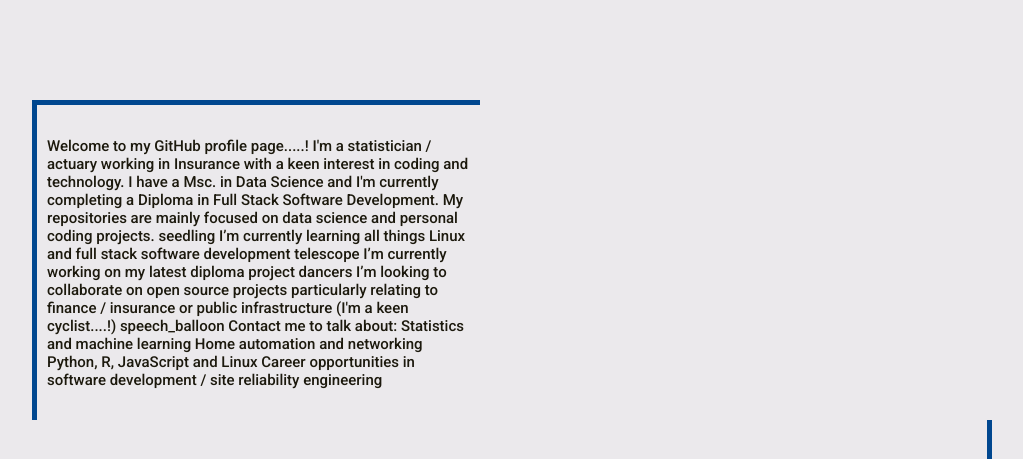
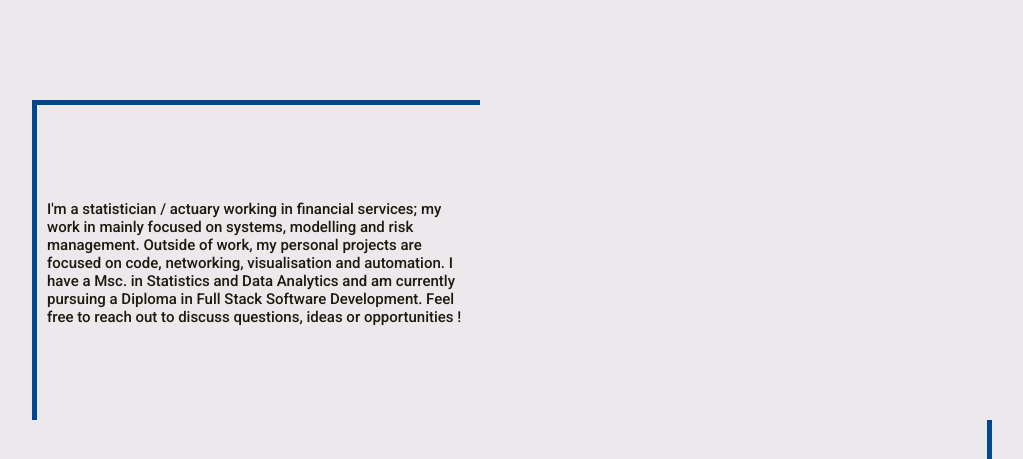
Before and after one commit to eoinlarkin/larkin-ie, a plain HTML site: page index.html in a window 1280 px wide. Shown: the part 800-1259 px from the top of the page, without its empty margins (128-1151 px from the left). Drawn offline with nearby package versions, Linux system fonts and the light colour scheme.

Commit message:
feat: updated about content

```diff
--- a/assets/css/style.css
+++ b/assets/css/style.css
@@ -35,16 +35,11 @@ body {
 .navbar {
     overflow: hidden;
     background-color: var(--color-white);
-    position: fixed;
-    /* Set the navbar to fixed position */
-    top: 0;
-    /* Position the navbar at the top of the page */
-    /* width */
-    width: 100%;
-    /* Full width */
-    z-index: 999;
-    /* Setting navbar to be always on top */
-    line-height: 7.5vh;
+    position: fixed; /* Set the navbar to fixed position */
+    top: 0; /* Position the navbar at the top of the page */
+    width: 100%; /* Full width */
+    z-index: 999;  /* Setting navbar to be always on top */
+    line-height: 7.5vh; /* navbar height */
 }
 
 
@@ -52,14 +47,11 @@ body {
 .logo {
     padding-left: 12.5vw;
     font-size: 2rem;
-    --float: right;
-    /* Floating the parent element right */
     color: var(--color-blue);
 }
 
 .logo li {
-    float: left;
-    /* Floating the links in order */
+    float: left; /* Floating the links in order */
     list-style-type: none;
     margin-right: 2rem;
 }
@@ -68,10 +60,8 @@ body {
 /* Targeting descendent links of the menu id */
 .logo a,
 .credits a {
-    text-decoration: none;
-    /* removing the   for hyperlinks */
-    color: inherit;
-    /* Links will inherit the color from the closest parent; in this case body */
+    text-decoration: none; /* removing the   for hyperlinks */
+    color: inherit;  /* Links will inherit the color from the closest parent; in this case body */
 }
 
 
--- a/index.html
+++ b/index.html
@@ -13,36 +13,24 @@
   <script src="https://ajax.googleapis.com/ajax/libs/jquery/3.6.0/jquery.min.js"></script>
 </head>
 
-
 <header>
+  <!-- ************ Floating Navbar ************ -->
   <nav class='navbar'>
-
     <div class="logo">
-
-
       <li>
         <a href="#about">About</a>
       </li>
-
       <li>
         <a href="#projects">Projects</a>
       </li>
       <li>
         <a href="https://github.com/eoinlarkin" target="_blank" rel="noopener">GitHub</a>
       </li>
-
-
-
   </nav>
 </header>
 
 
 <body>
-  <!-- ************ Floating Navbar ************ -->
-
-
-
-
   <!-- ************ Hero Image Container ************ -->
   <div id='hero-image' class="hero-image">
     <div class="hero-text">
@@ -55,29 +43,15 @@
   <!-- ************ About ************ -->
   <div class="flex-container-about" id='about'>
     <div class="flex-item-about">
-      <p>Welcome to my GitHub profile page.....!
+      <p>I'm a statistician / actuary working in financial services; my work in
+        mainly focused on systems, modelling and risk management.
 
-        I'm a statistician / actuary working in Insurance with a keen
-        interest in coding and technology. I have a Msc.
-        in Data Science and I'm currently completing a Diploma in Full Stack
-        Software Development.
+        Outside of work, my personal projects are focused on code, networking, visualisation
+        and automation. I have a Msc. in Statistics and Data Analytics and am currently
+        pursuing a Diploma in Full Stack Software Development.
 
-        My repositories are mainly focused on data science and personal
-        coding projects.
-
-        seedling I’m currently learning all things Linux and full stack
-        software development
-        telescope I’m currently working on my latest diploma project
-        dancers I’m looking to collaborate on open source projects
-        particularly relating to finance / insurance or
-        public infrastructure (I'm a keen cyclist....!)
-        speech_balloon Contact me to talk about:
-
-        Statistics and machine learning
-        Home automation and networking
-        Python, R, JavaScript and Linux
-        Career opportunities in software development / site reliability
-        engineering</p>
+        Feel free to reach out to discuss questions, ideas or opportunities !
+      </p>
     </div>
 
     <div class="flex-item-about logos">
```
